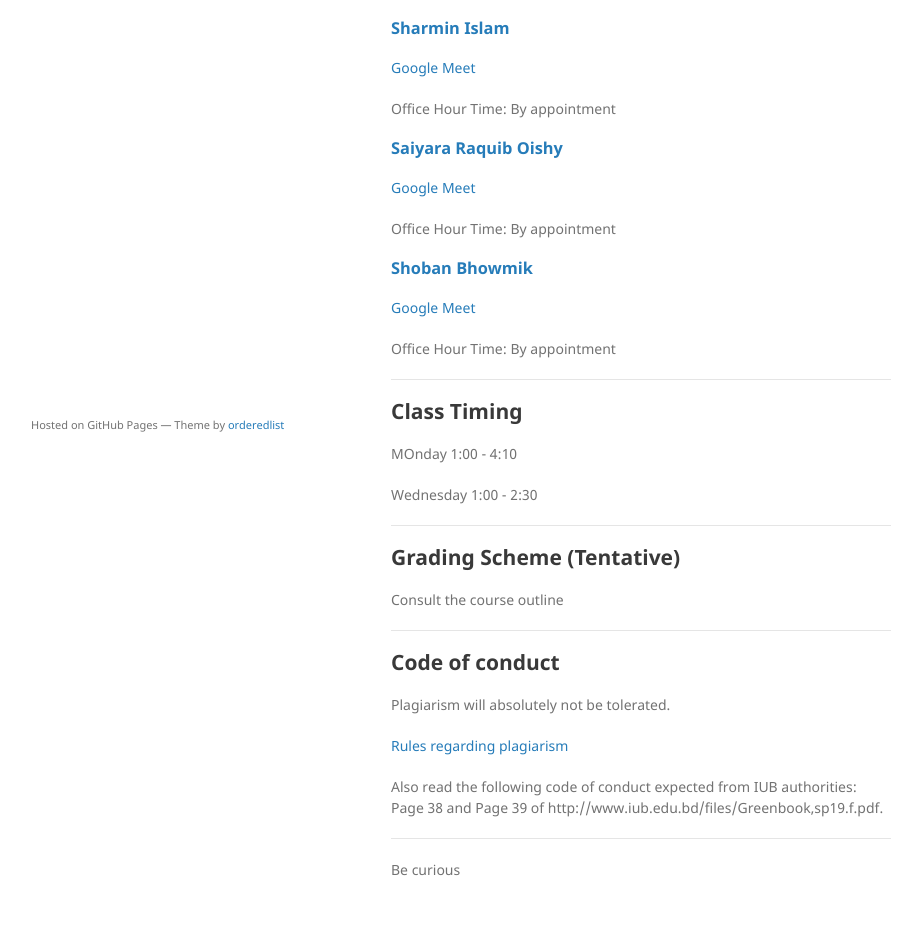
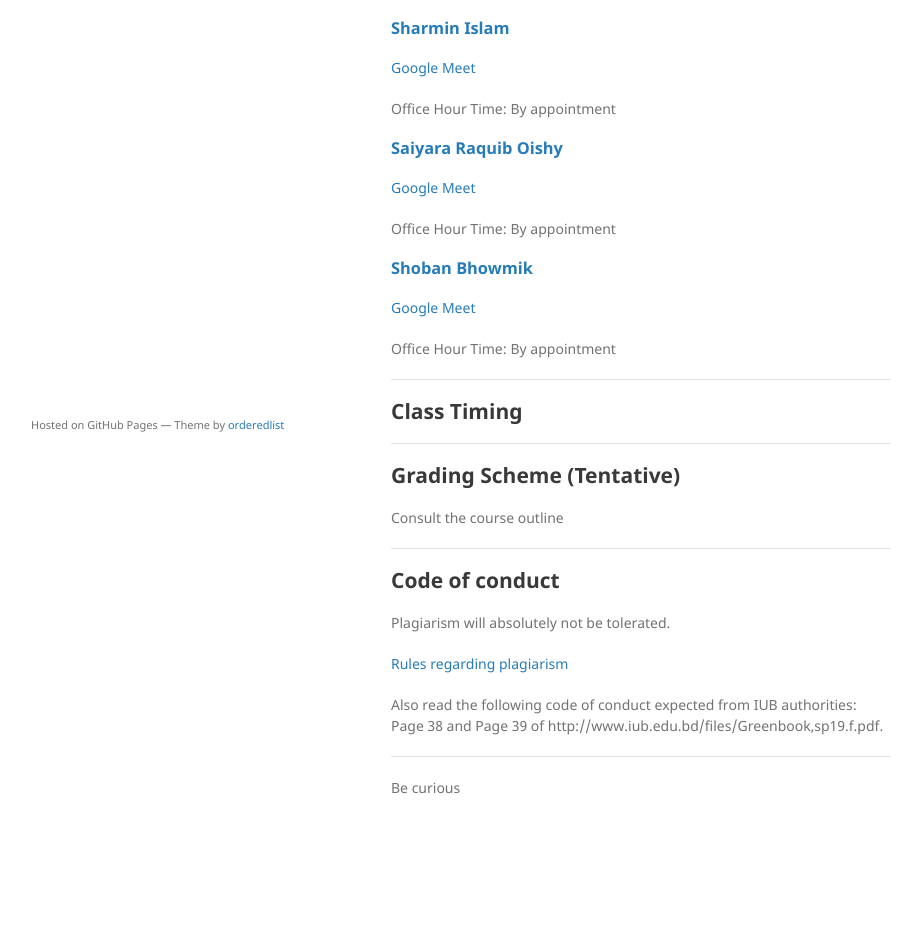
Before and after one commit to mohammadmotiurrahman/mohammadmotiurrahman.github.io, a Jekyll site: the page built from cse203_8/index.md, in a window 1280 px wide. Shown: the part 396-1346 px from the top of the page, without its empty margins (179-1101 px from the left). Built offline with Jekyll 4.4.1, drawn with Linux system fonts in a browser that asks for light colours; our own code applies the rules of GitHub Pages for plain Markdown files; after the commit the page ends 1264 px from its top, so only the background shows below that.

Commit message:
Update index.md

```diff
--- a/cse203_8/index.md
+++ b/cse203_8/index.md
@@ -38,9 +38,7 @@ Office Hour Time: By appointment
 * * *
 ## Class Timing
 
-MOnday  1:00 - 4:10
 
-Wednesday 1:00 - 2:30
 
 * * *
 ## Grading Scheme (Tentative)
```
